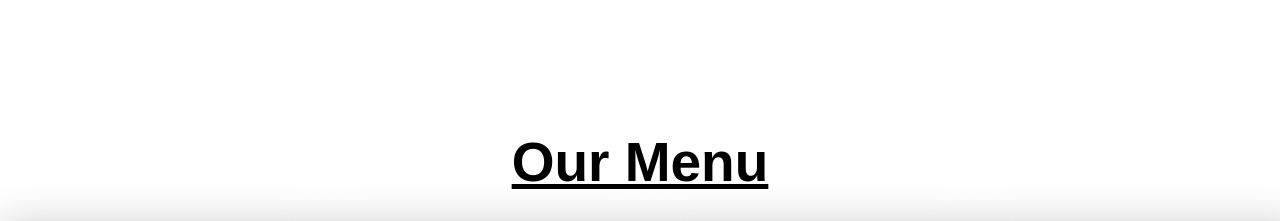
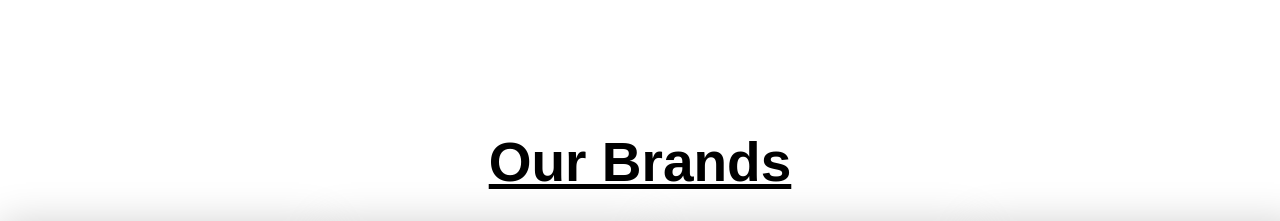
Before and after one commit to Dandugulakalyan/kalyan, a plain HTML site: page index.html in a window 1280 px wide. Shown: the part 1540-1761 px from the top of the page. Drawn offline with Linux system fonts and the light colour scheme.

Commit message:
Update index.html

```diff
--- a/index.html
+++ b/index.html
@@ -78,7 +78,7 @@
  <!--Menu-->
 
  <div class="menu" id="Menu">
-    <h1> <u> Our Menu </u></h1>
+    <h1> <u> Our Brands </u></h1>
 
     <div class="menu_box">
         <!---1st menu card-->
```
